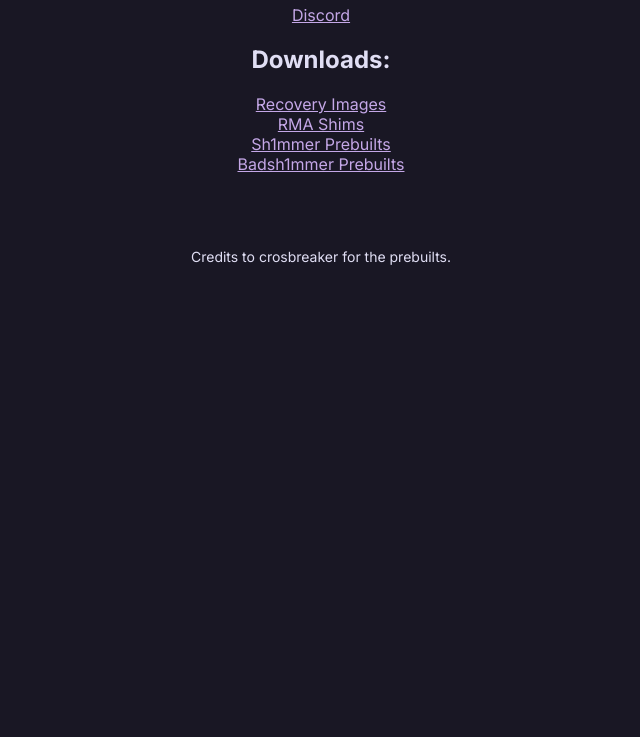
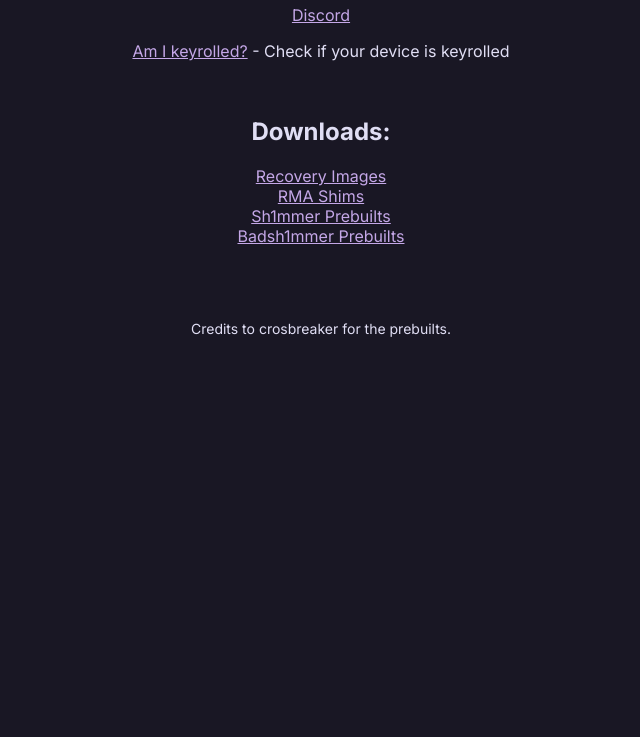
Before and after one commit to ferrochrome-3/website, a plain HTML site: page index.html in a window 1280 px wide. Shown: the part 63-800 px from the top of the page, without its empty margins (319-959 px from the left). Drawn offline with Linux system fonts and the light colour scheme.

Commit message:
add link to amikeyrolled

```diff
--- a/index.html
+++ b/index.html
@@ -17,6 +17,7 @@
 <body>
 <h1>Ferrochrome 🐳</h1>
 <a href="https://discord.ferrochrome.dev/">Discord</a>
+<p><a href="https://amikeyrolled.ferrochrome.dev/">Am I keyrolled?</a> - Check if your device is keyrolled</p>
 <br>
 <h2>Downloads:</h2>
 <a href="https://cros.download/recovery">Recovery Images</a>
```
